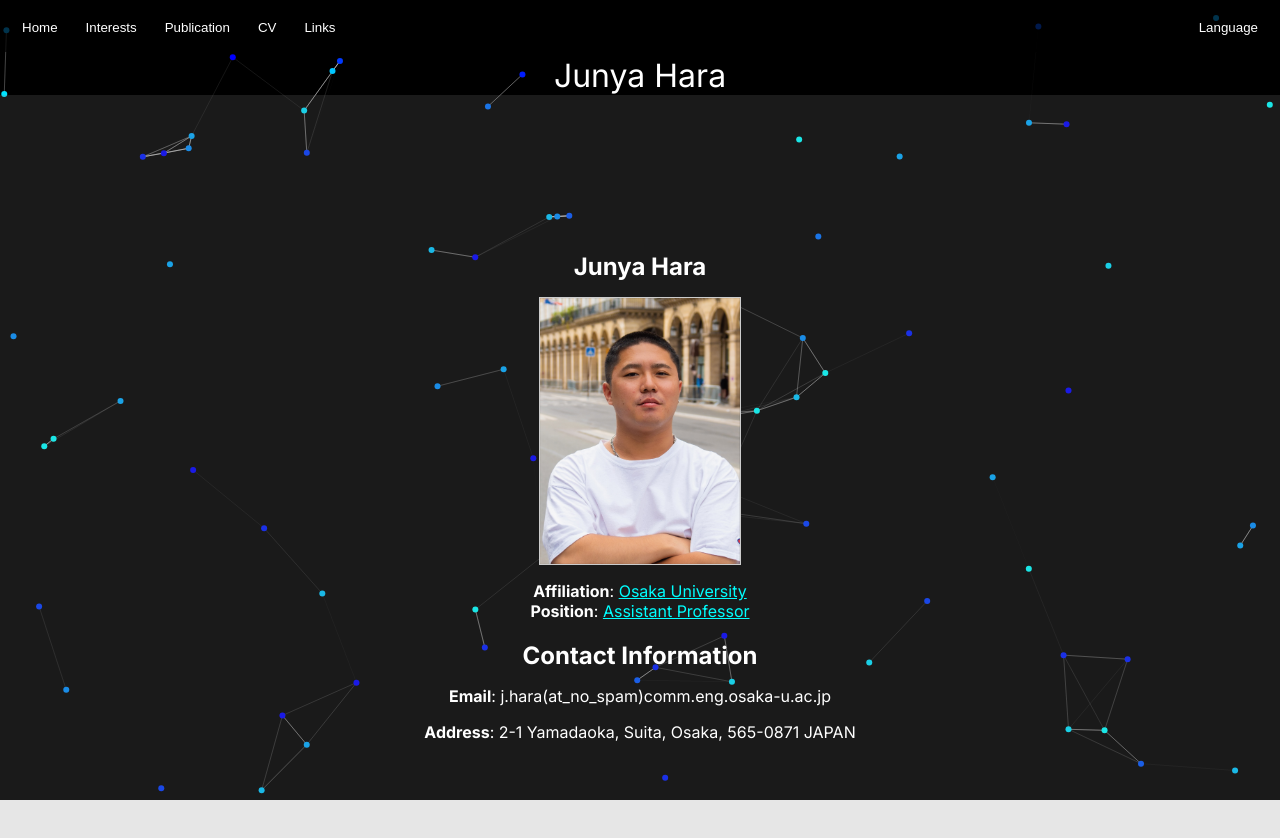
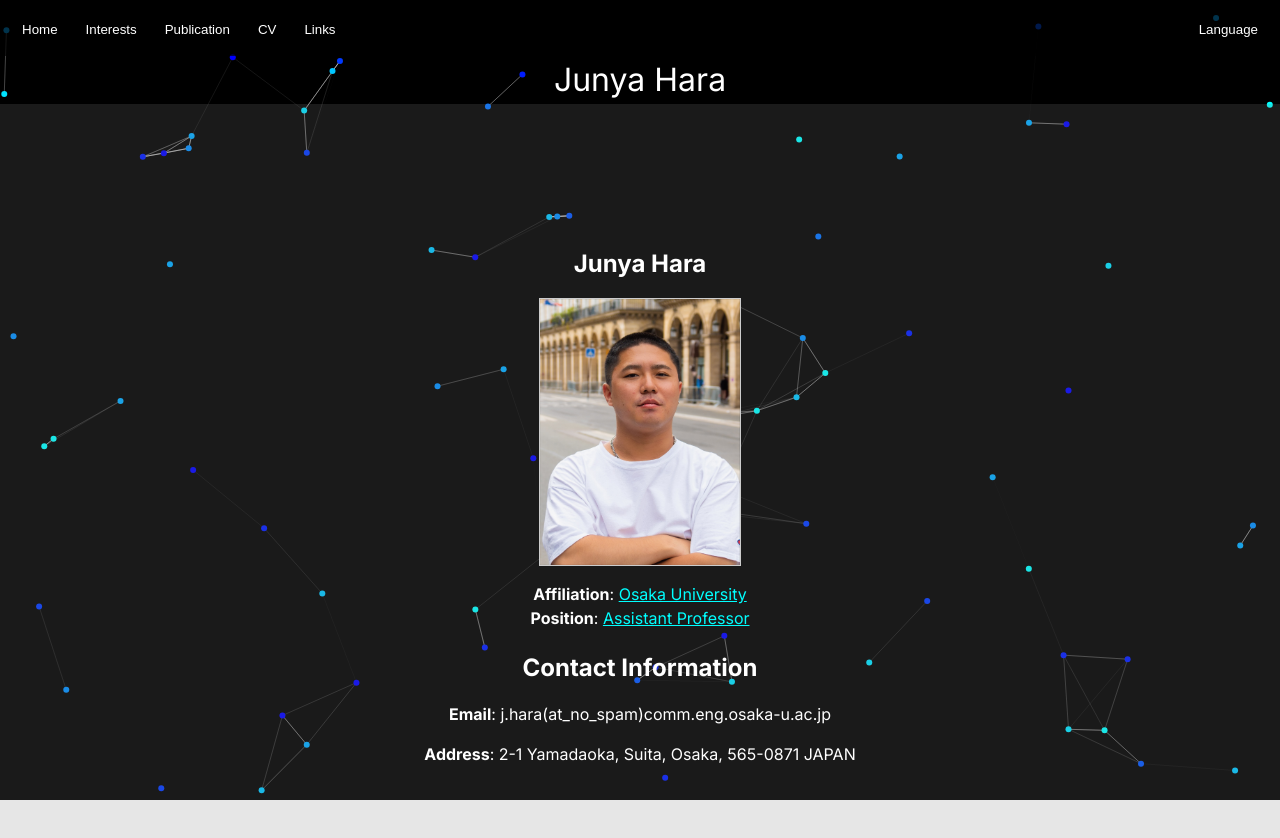
Before and after one commit to jjhara/website-jhara, a Next.js app: page / in a window 1280 px wide. Shown: the top 838 px of the page. Built offline with nearby package versions, Linux system fonts and the light colour scheme.

Commit message:
metatitle3

```diff
--- a/app/globals.css
+++ b/app/globals.css
@@ -2,6 +2,22 @@
   Markdown表示部分に付与するクラス
   （例: .markdown-body）
 */
+
+/* ルート要素にベースフォントサイズを指定 (16px = 一般的) */
+html {
+  font-size: 16px; /* 好みに応じて 18px や 15px などに変更可 */
+  line-height: 1.5; /* 行間の推奨値。お好みで調整 */
+}
+
+/* bodyに余白やmarginが入らないように初期化 */
+body {
+  margin: 0;
+  padding: 0;
+  font-family: sans-serif, "Inter", system-ui, -apple-system, BlinkMacSystemFont, "Segoe UI", Roboto, "Helvetica Neue", Arial;
+  /* ↑ お好みでフォントスタックを変更してください */
+  background-color: #fff; /* デフォルト背景色 */
+  color: #000;           /* デフォルト文字色 */
+}
 
 /* 全ての画像を最大幅300pxに制限し、高さは自動調整 */
 .markdown-body img {
```
